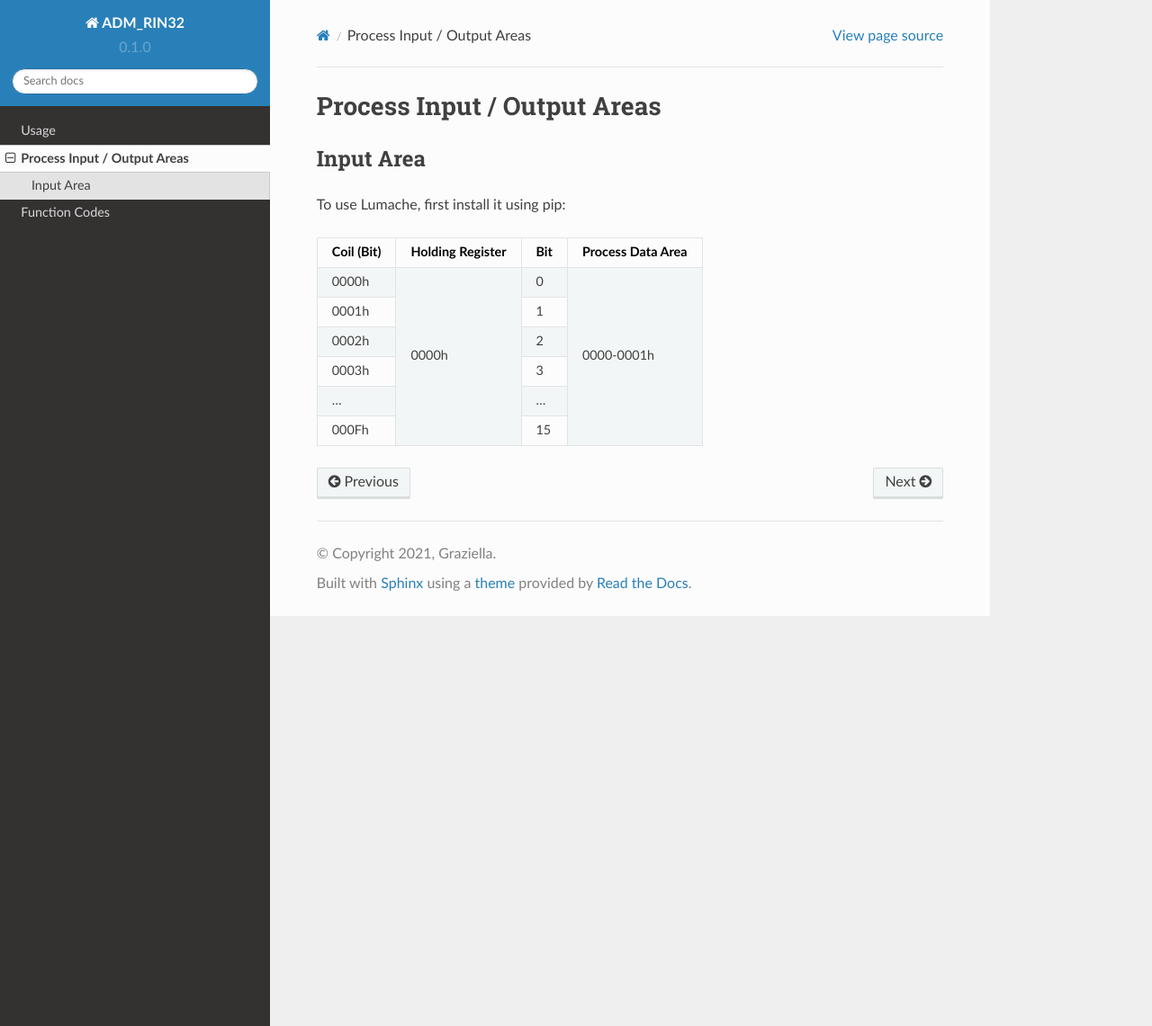
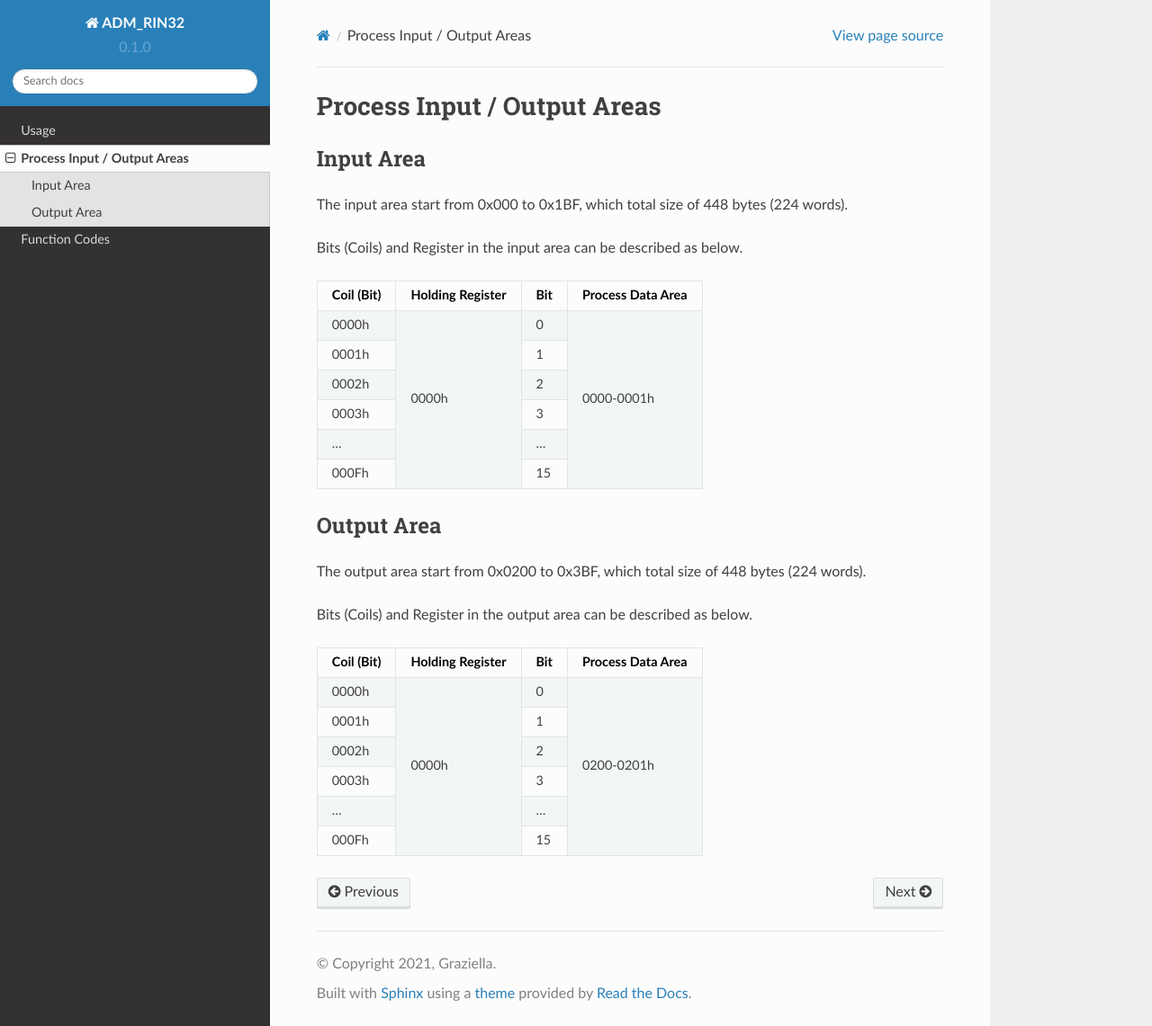
Before and after one commit to KeuntekLee/ADM_RIN32_Docs, a Sphinx documentation site: the page built from docs/source/inputoutputarea.rst, in a window 1280 px wide and 1141 px high. Shown: the whole window at 90% size. Built offline with Sphinx 7.4.7 and the Read the Docs theme 2.0.0, drawn with Linux system fonts in a browser that asks for light colours.

Commit message:
Update inputoutputarea.rst

```diff
--- a/docs/source/inputoutputarea.rst
+++ b/docs/source/inputoutputarea.rst
@@ -8,7 +8,9 @@ Process Input / Output Areas
 Input Area
 ------------
 
-To use Lumache, first install it using pip:
+The input area start from 0x000 to 0x1BF, which total size of 448 bytes (224 words).
+
+Bits (Coils) and Register in the input area can be described as below.
 
 
 +------------+------------------+-----+-------------------+
@@ -26,3 +28,26 @@ To use Lumache, first install it using pip:
 +------------+                  +-----+                   |
 |    000Fh   |                  |  15 |                   |
 +------------+------------------+-----+-------------------+
+
+Output Area
+------------
+
+The output area start from 0x0200 to 0x3BF, which total size of 448 bytes (224 words).
+
+Bits (Coils) and Register in the output area can be described as below.
+
++------------+------------------+-----+-------------------+
+| Coil (Bit) | Holding Register | Bit | Process Data Area |
++============+==================+=====+===================+
+|    0000h   |       0000h      | \ 0 |     0200-0201h    |
++------------+                  +-----+                   |
+|    0001h   |                  |  1  |                   |
++------------+                  +-----+                   |
+|    0002h   |                  |  2  |                   |
++------------+                  +-----+                   |
+|    0003h   |                  |  3  |                   |
++------------+                  +-----+                   |
+|     ...    |                  | ... |                   |
++------------+                  +-----+                   |
+|    000Fh   |                  |  15 |                   |
++------------+------------------+-----+-------------------+
```
